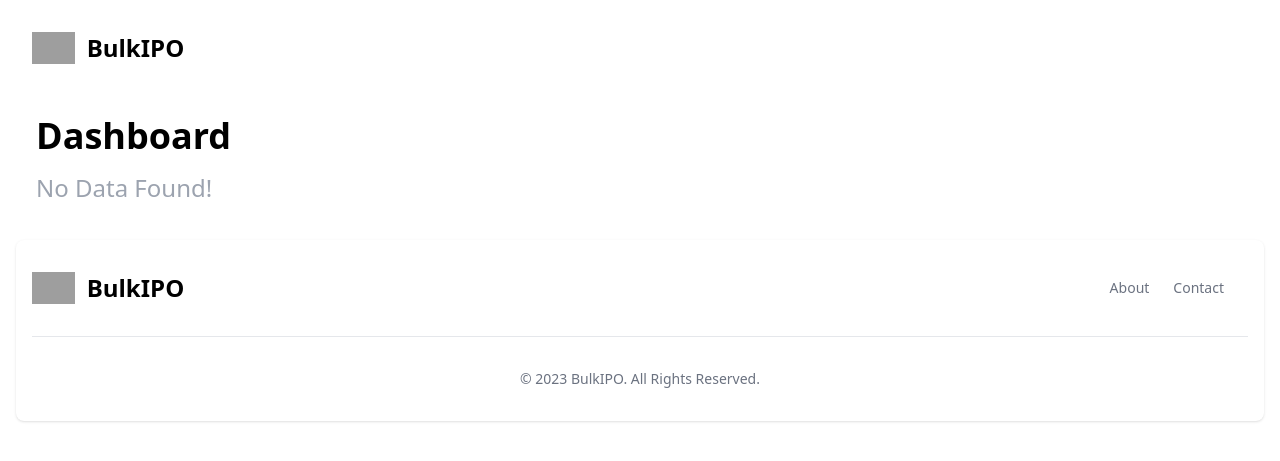
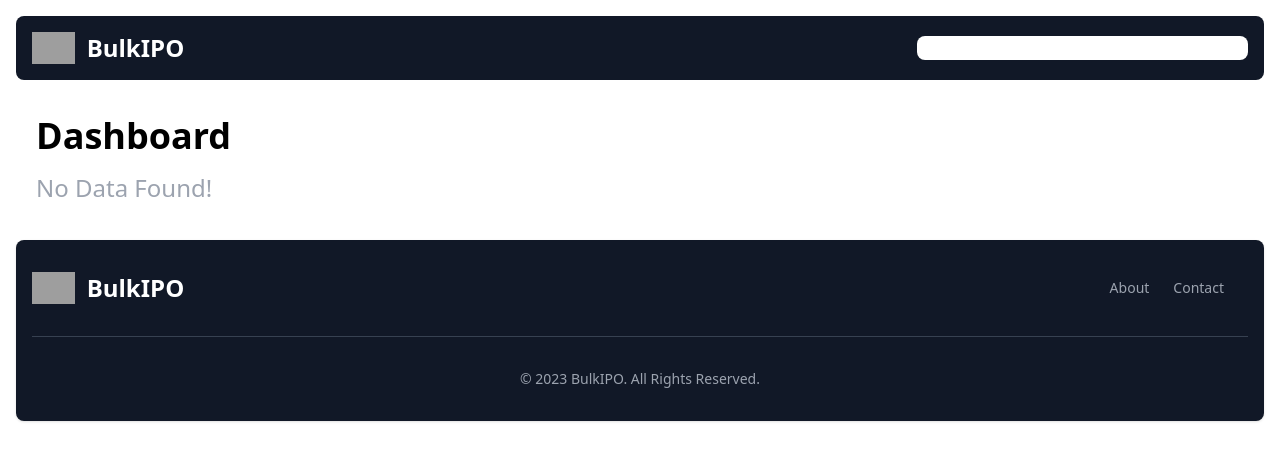
Before and after one commit to adars124/BulkIPO, a Django app: page / in a window 1280 px wide. Shown: the top 461 px of the page. Run offline with Django 4.2, Linux system fonts and the light colour scheme; data that the repository does not hold is empty; style sheets or scripts are compiled from the project's sources; some libraries are stand-ins or nearby versions; grey boxes are pictures that could not be loaded.

Commit message:
ui changes

```diff
--- a/api/templates/api/about.html
+++ b/api/templates/api/about.html
@@ -2,10 +2,10 @@
 
 
 {% block content %}
-    <section class="bg-white dark:bg-gray-900 rounded-lg">
+    <section class="bg-gray-900 rounded-lg">
         <div class="gap-16 items-center py-8 px-4 mx-auto max-w-screen-xl lg:grid lg:grid-cols-2 lg:py-16 lg:px-6">
-            <div class="font-light text-gray-500 sm:text-lg dark:text-gray-400">
-                <h2 class="mb-4 text-4xl tracking-tight font-bold text-gray-900 dark:text-white">About BulkIPO!</h2>
+            <div class="font-light sm:text-lg text-gray-400">
+                <h2 class="mb-4 text-4xl tracking-tight font-bold text-white">About BulkIPO!</h2>
                 <p class="mb-4 leading-loose tracking-wider">Welcome to BulkIPO, which is a web application that is built on top of Django. It allows users to apply IPOs in bulk from multiple different accounts at once. It is built using the MeroShare api in the backend which is used from authentication to applying the shares. The client's information is stored in the <strong>db.sqlite3</strong> database file stored in the <strong>SQLITE3</strong> format which is locally saved on the users project file if cloned this repos.</p>
                 </p>
             </div>
--- a/api/templates/api/base.html
+++ b/api/templates/api/base.html
@@ -1,5 +1,5 @@
+{% load static %}
 {% load tailwind_tags %}
-{% load static %}
 <!DOCTYPE html>
 <html lang="en">
 
@@ -11,19 +11,20 @@
     {% tailwind_css %}
     <link rel="stylesheet" href="{% static 'termynal.css' %}">
     <script src="{% static 'termynal.js' %}" defer data-termynal-container="#termynal"></script>
+    <script src="https://cdnjs.cloudflare.com/ajax/libs/flowbite/1.8.1/flowbite.min.js"></script>
 </head>
 
 <body>
     <header class="m-4">
 
-        <nav class="bg-white rounded-lg border-gray-200 dark:bg-gray-900">
+        <nav class="rounded-lg border-gray-200 bg-gray-900">
             <div class="max-w-screen-xl flex flex-wrap items-center justify-between mx-auto p-4">
                 <a href="/" class="flex items-center">
-                    <img src="https://flowbite.com/docs/images/logo.svg" class="h-8 mr-3" alt="Flowbite Logo" />
-                    <span class="self-center text-2xl font-semibold whitespace-nowrap dark:text-white">BulkIPO</span>
+                    <img src="https://flowbite.com/docs/images/logo.svg" class="h-8 mr-3" alt="Logo of Flowbite" />
+                    <span class="self-center text-2xl font-semibold text-white whitespace-nowrap">BulkIPO</span>
                 </a>
                 <button data-collapse-toggle="navbar-default" type="button"
-                    class="inline-flex items-center p-2 w-10 h-10 justify-center text-sm text-gray-500 rounded-lg md:hidden hover:bg-gray-100 focus:outline-none focus:ring-2 focus:ring-gray-200 dark:text-gray-400 dark:hover:bg-gray-700 dark:focus:ring-gray-600"
+                    class="inline-flex items-center p-2 w-10 h-10 justify-center text-sm text-gray-500 rounded-lg md:hidden hover:bg-gray-100 focus:outline-none focus:ring-2 focus:ring-gray-200"
                     aria-controls="navbar-default" aria-expanded="false">
                     <span class="sr-only">Open main menu</span>
                     <svg class="w-5 h-5" aria-hidden="true" xmlns="http://www.w3.org/2000/svg" fill="none"
@@ -61,15 +62,15 @@
         {% endblock %}
     </div>
 
-    <footer class="bg-white rounded-lg shadow dark:bg-gray-900 m-4">
+    <footer class="bg-gray-900 rounded-lg shadow m-4">
         <div class="w-full max-w-screen-xl mx-auto p-4 md:py-8">
             <div class="sm:flex sm:items-center sm:justify-between">
                 <a href="/" class="flex items-center mb-4 sm:mb-0">
                     <img src="https://flowbite.com/docs/images/logo.svg" class="h-8 mr-3" alt="Flowbite Logo" />
-                    <span class="self-center text-2xl font-semibold whitespace-nowrap dark:text-white">BulkIPO</span>
+                    <span class="self-center text-2xl font-semibold whitespace-nowrap text-white">BulkIPO</span>
                 </a>
                 <ul
-                    class="flex flex-wrap items-center mb-6 text-sm font-medium text-gray-500 sm:mb-0 dark:text-gray-400">
+                    class="flex flex-wrap items-center mb-6 text-sm font-medium text-gray-400 sm:mb-0">
                     <li>
                         <a href="{% url 'about' %}" class="mr-4 hover:underline md:mr-6 ">About</a>
                     </li>
@@ -78,8 +79,8 @@
                     </li>
                 </ul>
             </div>
-            <hr class="my-6 border-gray-200 sm:mx-auto dark:border-gray-700 lg:my-8" />
-            <span class="block text-sm text-gray-500 sm:text-center dark:text-gray-400">&copy; 2023 <a
+            <hr class="my-6 sm:mx-auto border-gray-700 lg:my-8" />
+            <span class="block text-sm text-gray-400 sm:text-center">&copy; 2023 <a
                     href="/" class="hover:underline">BulkIPO</a>. All Rights Reserved.</span>
         </div>
     </footer>
--- a/api/templates/api/batch_apply.html
+++ b/api/templates/api/batch_apply.html
@@ -5,14 +5,14 @@
         {% if response %}
             {% for message in response %}
                 {% if message == 'No users added!' %}
-                    <span class="text-red-600" data-ty="input">{{ message }}</span>
+                    <span class="text-red-500" data-ty="input">{{ message }}</span>
                 {% else %}
                     <span data-ty="progress"></span>
                     <span data-ty="input">{{ message }}</span>
                 {% endif %}
             {% endfor %}
         {% else %}
-            <span data-ty="input" class="text-red-600">Some error occured while applying :(</span>
+            <span data-ty="input" class="text-red-500">Some error occured while applying :(</span>
         {% endif %}
     </div>
 {% endblock %}
--- a/api/templates/api/dashboard.html
+++ b/api/templates/api/dashboard.html
@@ -1,4 +1,6 @@
-{% extends 'api/base.html' %} {% block content %}
+{% extends 'api/base.html' %}
+
+{% block content %}
 <div>
   <h1 class="text-4xl font-bold mb-4">Dashboard</h1>
 
@@ -6,13 +8,13 @@
   <div class="grid grid-cols-3 gap-10">
     {% for user in userDetails %}
     <div
-      class="w-full max-w-sm bg-white border border-gray-200 rounded-lg shadow dark:bg-gray-800 dark:border-gray-700"
+      class="w-full max-w-sm border rounded-lg shadow bg-gray-900"
     >
       <div class="flex justify-end px-4 pt-4">
-        <button
+        <!-- <button
           id="dropdownButton"
           data-dropdown-toggle="dropdown"
-          class="inline-block text-gray-500 dark:text-gray-400 hover:bg-gray-100 dark:hover:bg-gray-700 focus:ring-4 focus:outline-none focus:ring-gray-200 dark:focus:ring-gray-700 rounded-lg text-sm p-1.5"
+          class="inline-block text-gray-400 hover:bg-gray-700 focus:ring-4 focus:outline-none focus:ring-gray-700 rounded-lg text-sm p-1.5"
           type="button"
         >
           <span class="sr-only">Open dropdown</span>
@@ -27,11 +29,11 @@
               d="M2 0a1.5 1.5 0 1 1 0 3 1.5 1.5 0 0 1 0-3Zm6.041 0a1.5 1.5 0 1 1 0 3 1.5 1.5 0 0 1 0-3ZM14 0a1.5 1.5 0 1 1 0 3 1.5 1.5 0 0 1 0-3Z"
             />
           </svg>
-        </button>
+        </button> -->
         <!-- Dropdown menu -->
-        <div
+        <!-- <div
           id="dropdown"
-          class="z-10 hidden text-base list-none bg-white divide-y divide-gray-100 rounded-lg shadow w-44 dark:bg-gray-700"
+          class="bg-gray-800 z-10 hidden text-base list-none divide-y divide-gray-100 rounded-lg shadow w-44"
         >
           <ul class="py-2" aria-labelledby="dropdownButton">
             <li>
@@ -49,24 +51,24 @@
               >
             </li>
           </ul>
-        </div>
+        </div> -->
       </div>
       <div class="flex flex-col items-center pb-10">
-        <img
-          class="w-24 h-24 mb-3 rounded-full shadow-lg"
-          src="../../static/male.png"
-          alt="Bonnie image"
-        />
-        <h5 class="mb-1 text-sm md:text-xl font-medium text-gray-900 dark:text-white">
+        {% if user.gender == 'M' %}
+          <img src="../../../static/male.png" alt="male pic" class="w-24 h-24 mb-3 rounded-full shadow-lg">
+        {% else %}
+          <img src="../../../static/female.png" alt="female pic" class="w-24 h-24 mb-3 rounded-full shadow-lg">
+        {% endif %}
+        <h5 class="mb-1 text-sm md:text-xl font-medium text-white">
           {{ user.name }}
         </h5>
-        <span class="text-sm text-gray-500 dark:text-gray-400"
+        <span class="text-sm text-gray-400"
           ><strong>BOID: </strong>{{ user.boid }}</span
         >
         <div class="flex mt-4 space-x-3 md:mt-6">
           <a
             href="{% url 'user_input' %}"
-            class="inline-flex items-center px-4 py-2 text-sm font-medium text-center text-white bg-blue-700 rounded-lg hover:bg-blue-800 focus:ring-4 focus:outline-none focus:ring-blue-300 dark:bg-blue-600 dark:hover:bg-blue-700 dark:focus:ring-blue-800"
+            class="inline-flex items-center px-4 py-2 text-sm font-medium text-center text-white rounded-lg bg-blue-600 hover:bg-blue-800 "
             >Apply</a
           >
         </div>
```
Also changed, not shown: api/templates/api/add.html (+7 -7 lines), api/templates/api/contact.html (+9 -9 lines), api/templates/api/user_input.html (+5 -5 lines), core/urls.py (line endings or trailing spaces), db.sqlite3.
